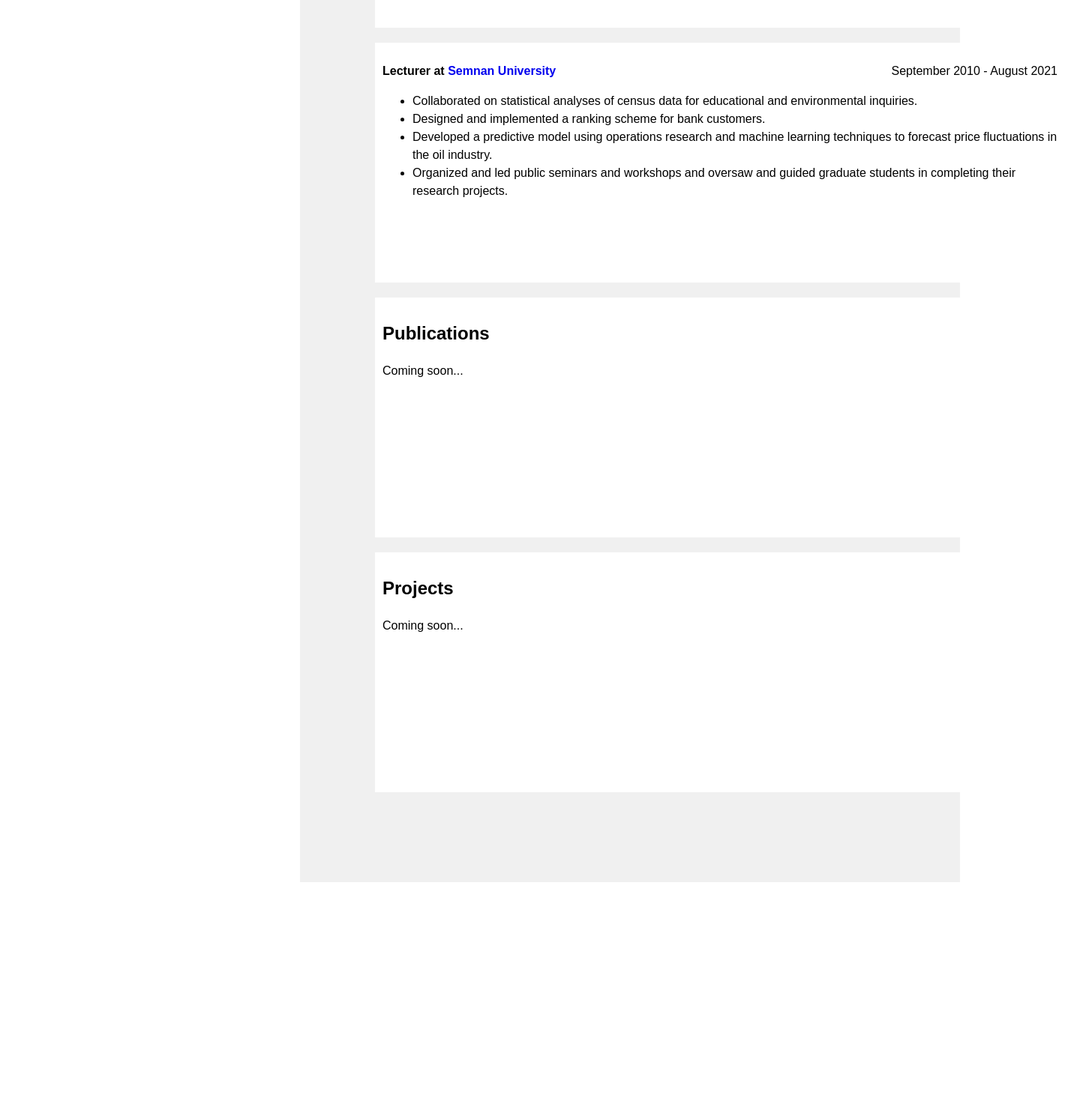
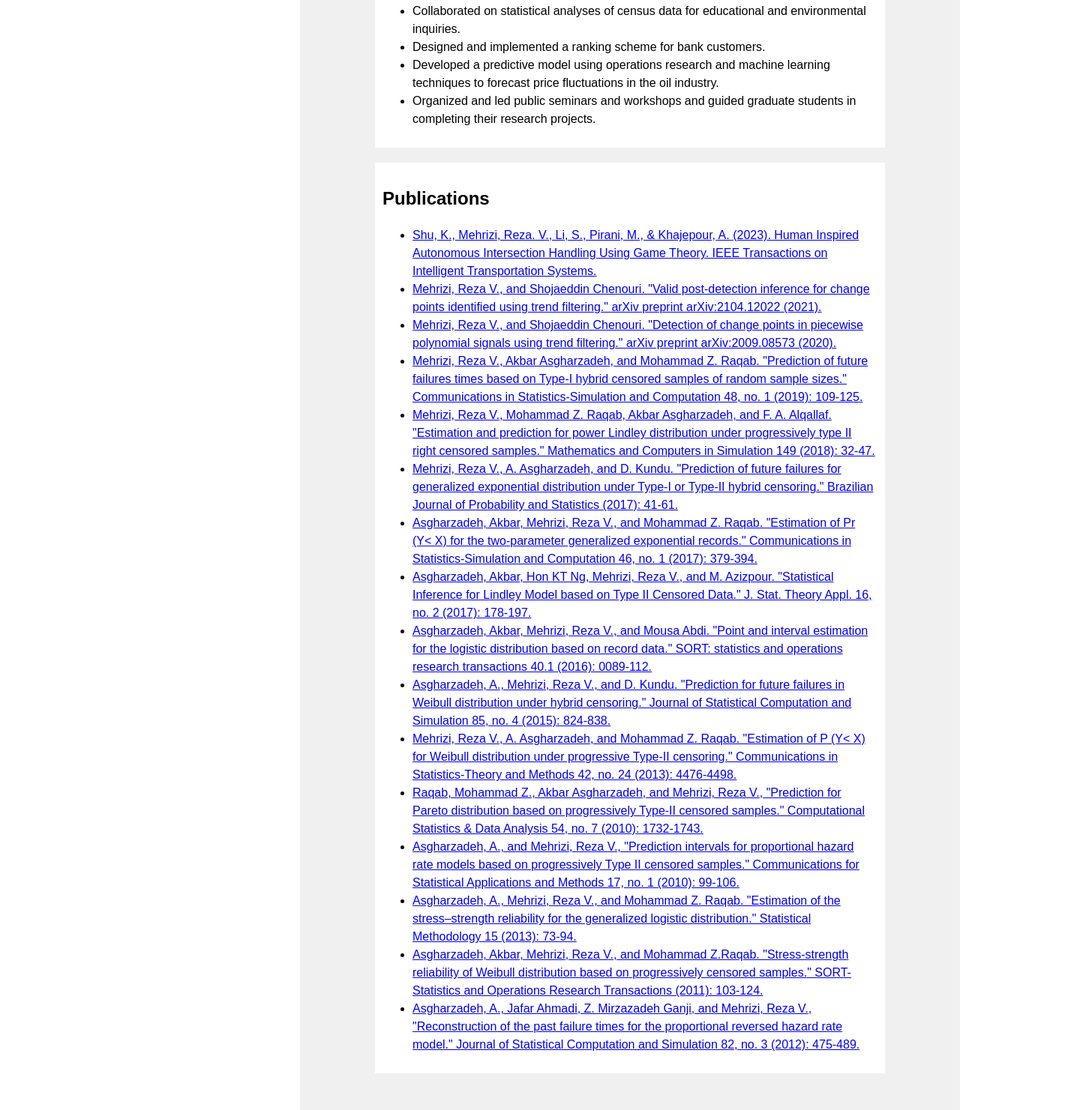
Before and after one commit to Rezamehrizi/portfolio-short, a plain HTML site: page index.html in a window 1280 px wide. Shown: the part 1179-2660 px from the top of the page at 75% size, 1420 px wide, since content can reach past the window. Before the commit the page ends 2356 px from the top, so only its background shows below. Drawn offline with Linux system fonts and the light colour scheme.

Commit message:
Add files via upload

```diff
--- a/index.html
+++ b/index.html
@@ -30,13 +30,14 @@
     }
 
     .box {
-      width: 900px;
-      height: 300px;
+
+      display: inline-block;
       background-color: #ffffff; /* Set the box color to white */
       margin-bottom: 20px;
       padding: 10px;
       line-height: 1.5;
     }
+
 .left-text {
   float: left;
 }
@@ -97,13 +98,15 @@
     a.email-link {
       text-decoration: none;
     }
-  </style>
-<style>
+
   .no-underline {
     text-decoration: none;
   }
-</style>
+
+  </style>
 </head>
+
+
 <body>
   <div id="sidebar">
     <img id="profile-pic" src="LinkedIn-Photo.png" alt="Profile Picture">
@@ -202,27 +205,58 @@
     <div class="experience-building"></div>
     <ul class="experience-bullet-points">
 
-    <li>  Collaborated on statistical analyses of census data for educational and environmental inquiries.   </li>
-    <li>  Designed and implemented a ranking scheme for bank customers.   </li>
-    <li>  Developed a predictive model using operations research and machine learning techniques to forecast price fluctuations in the oil industry.   </li>
-    <li>  Organized and led public seminars and workshops and oversaw and guided graduate students in completing their research projects.   </li>
+    <li>Collaborated on statistical analyses of census data for educational and environmental inquiries.</li>
+    <li>Designed and implemented a ranking scheme for bank customers.</li>
+    <li>Developed a predictive model using operations research and machine learning techniques to forecast price fluctuations in the oil industry.</li>
+    <li>Organized and led public seminars and workshops and guided graduate students in completing their research projects.</li>
+  </ul>
+  </div>
 
 
-    </ul>
-  </div>
+
+
 
 
     <div class="box" id="publications">
       <h2>Publications</h2>
-      <p>Coming soon...</p>
-    </div>
 
 
+<ul>
+  <li><a href="https://ieeexplore.ieee.org/abstract/document/10149130">Shu, K., Mehrizi, Reza. V., Li, S., Pirani, M., & Khajepour, A. (2023). Human Inspired Autonomous Intersection Handling Using Game Theory. IEEE Transactions on Intelligent Transportation Systems.</a></li>
+  <li><a href="https://arxiv.org/abs/2104.12022">Mehrizi, Reza V., and Shojaeddin Chenouri. "Valid post-detection inference for change points identified using trend filtering." arXiv preprint arXiv:2104.12022 (2021).</a></li>
+  <li><a href="https://arxiv.org/abs/2009.08573">Mehrizi, Reza V., and Shojaeddin Chenouri. "Detection of change points in piecewise polynomial signals using trend filtering." arXiv preprint arXiv:2009.08573 (2020).</a></li>
+  <li><a href="https://www.tandfonline.com/doi/abs/10.1080/03610918.2017.1375519">Mehrizi, Reza V., Akbar Asgharzadeh, and Mohammad Z. Raqab. "Prediction of future failures times based on Type-I hybrid censored samples of random sample sizes." Communications in Statistics-Simulation and Computation 48, no. 1 (2019): 109-125.</a></li>
+  <li><a href="https://www.sciencedirect.com/science/article/abs/pii/S0378475418300259">Mehrizi, Reza V., Mohammad Z. Raqab, Akbar Asgharzadeh, and F. A. Alqallaf. "Estimation and prediction for power Lindley distribution under progressively type II right censored samples." Mathematics and Computers in Simulation 149 (2018): 32-47.</a></li>
+  <li><a href="https://www.jstor.org/stable/24913861">Mehrizi, Reza V., A. Asgharzadeh, and D. Kundu. "Prediction of future failures for generalized exponential distribution under Type-I or Type-II hybrid censoring." Brazilian Journal of Probability and Statistics (2017): 41-61.</a></li>
+  <li><a href="https://www.tandfonline.com/doi/abs/10.1080/03610918.2014.964046">Asgharzadeh, Akbar, Mehrizi, Reza V., and Mohammad Z. Raqab. "Estimation of Pr (Y< X) for the two-parameter generalized exponential records." Communications in Statistics-Simulation and Computation 46, no. 1 (2017): 379-394.</a></li>
+  <li><a href="https://www.researchgate.net/profile/Akbar-Asgharzadeh/publication/317918881_Statistical_Inference_for_Lindley_Model_based_on_Type_II_Censored_Data/links/598055efaca272d5681dcc39/Statistical-Inference-for-Lindley-Model-based-on-Type-II-Censored-Data.pdf">Asgharzadeh, Akbar, Hon KT Ng, Mehrizi, Reza V., and M. Azizpour. "Statistical Inference for Lindley Model based on Type II Censored Data." J. Stat. Theory Appl. 16, no. 2 (2017): 178-197.</a></li>
+  <li><a href="https://repositori.urv.cat/estatic/RP0121/es_RP2440.html">Asgharzadeh, Akbar, Mehrizi, Reza V., and Mousa Abdi. "Point and interval estimation for the logistic distribution based on record data." SORT: statistics and operations research transactions 40.1 (2016): 0089-112.</a></li>
+
+  <li><a href="https://www.tandfonline.com/doi/abs/10.1080/00949655.2013.848451">Asgharzadeh, A., Mehrizi, Reza V., and D. Kundu. "Prediction for future failures in Weibull distribution under hybrid censoring." Journal of Statistical Computation and Simulation 85, no. 4 (2015): 824-838.</a></li>
+  <li><a href="https://www.tandfonline.com/doi/abs/10.1080/03610926.2011.650265">Mehrizi, Reza V., A. Asgharzadeh, and Mohammad Z. Raqab. "Estimation of P (Y< X) for Weibull distribution under progressive Type-II censoring." Communications in Statistics-Theory and Methods 42, no. 24 (2013): 4476-4498.</a></li>
+
+  <li><a href="https://www.sciencedirect.com/science/article/abs/pii/S0167947310000563">Raqab, Mohammad Z., Akbar Asgharzadeh, and Mehrizi, Reza V., "Prediction for Pareto distribution based on progressively Type-II censored samples." Computational Statistics & Data Analysis 54, no. 7 (2010): 1732-1743.</a></li>
+  <li><a href="https://www.researchgate.net/profile/Akbar-Asgharzadeh/publication/258225375_Prediction_Intervals_for_Proportional_Hazard_Rate_Models_Based_on_Progressively_Type_II_Censored_Samples/links/00b4952776818e8650000000/Prediction-Intervals-for-Proportional-Hazard-Rate-Models-Based-on-Progressively-Type-II-Censored-Samples.pdf">Asgharzadeh, A., and Mehrizi, Reza V., "Prediction intervals for proportional hazard rate models based on progressively Type II censored samples." Communications for Statistical Applications and Methods 17, no. 1 (2010): 99-106.</a></li>
+  <li><a href="https://www.sciencedirect.com/science/article/abs/pii/S1572312713000464">Asgharzadeh, A., Mehrizi, Reza V., and Mohammad Z. Raqab. "Estimation of the stress–strength reliability for the generalized logistic distribution." Statistical Methodology 15 (2013): 73-94.</a></li>
+
+  <li><a href="https://www.raco.cat/index.php/SORT/article/download/248345/332461">Asgharzadeh, Akbar, Mehrizi, Reza V., and Mohammad Z.Raqab. "Stress-strength reliability of Weibull distribution based on progressively censored samples." SORT-Statistics and Operations Research Transactions (2011): 103-124.</a></li>
+  <li><a href="https://www.tandfonline.com/doi/abs/10.1080/00949655.2010.542550">Asgharzadeh, A., Jafar Ahmadi, Z. Mirzazadeh Ganji, and Mehrizi, Reza V., "Reconstruction of the past failure times for the proportional reversed hazard rate model." Journal of Statistical Computation and Simulation 82, no. 3 (2012): 475-489.</a></li>
+</ul>
+
+
+</div>
+
+<!--
     <div class="box" id="projects">
       <h2>Projects</h2>
       <p>Coming soon...</p>
     </div>
 
+    <div class="box" id="Collaboration">
+      <h2>Collaboration</h2>
+      <p>🤝 I am enthusiastic about collaborating with like-minded professionals and contributing to projects that push the boundaries of what can be achieved through the intelligent use of data. If you are seeking a dedicated statistician and data scientist with a passion for uncovering insights and leveraging AI and ML, I would be thrilled to connect and explore potential collaborations.</p>
+    </div>
+-->
 
   </div>
 </body>
```
Also changed, not shown: 1 other file.
